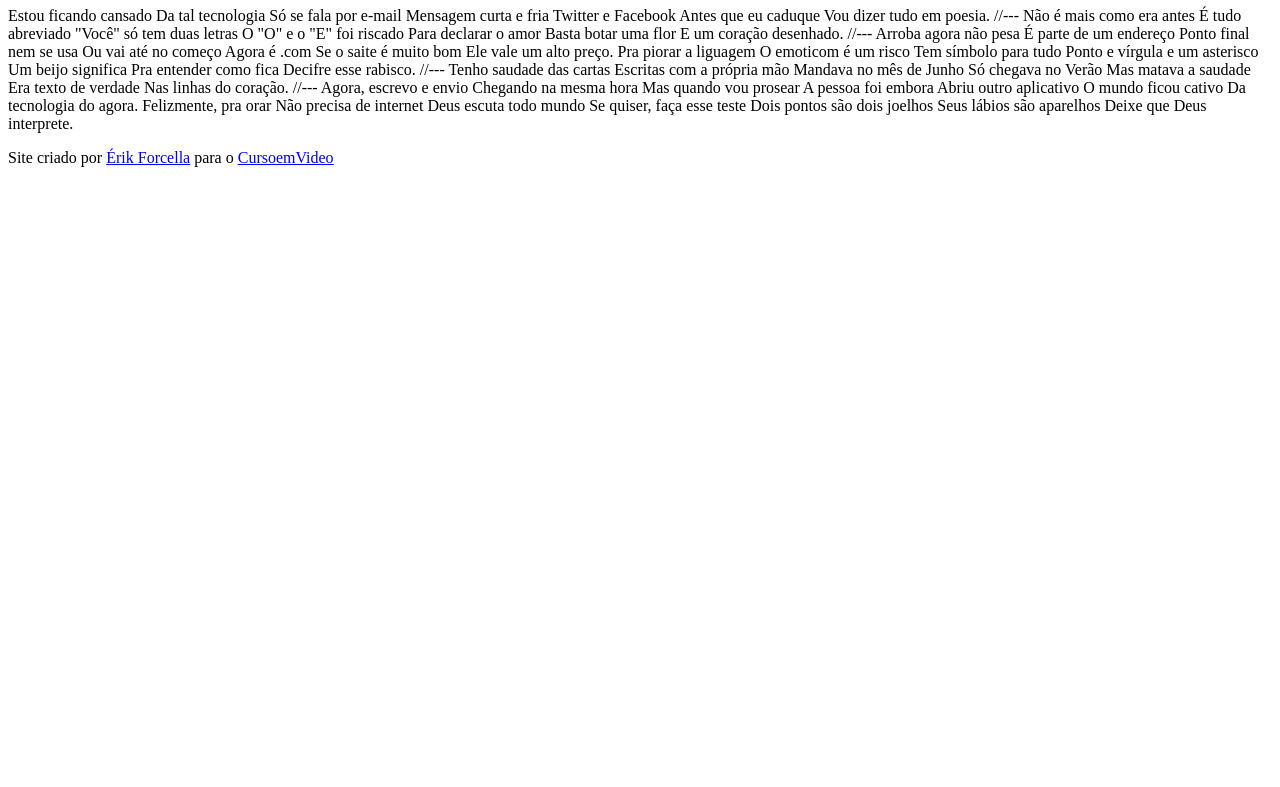
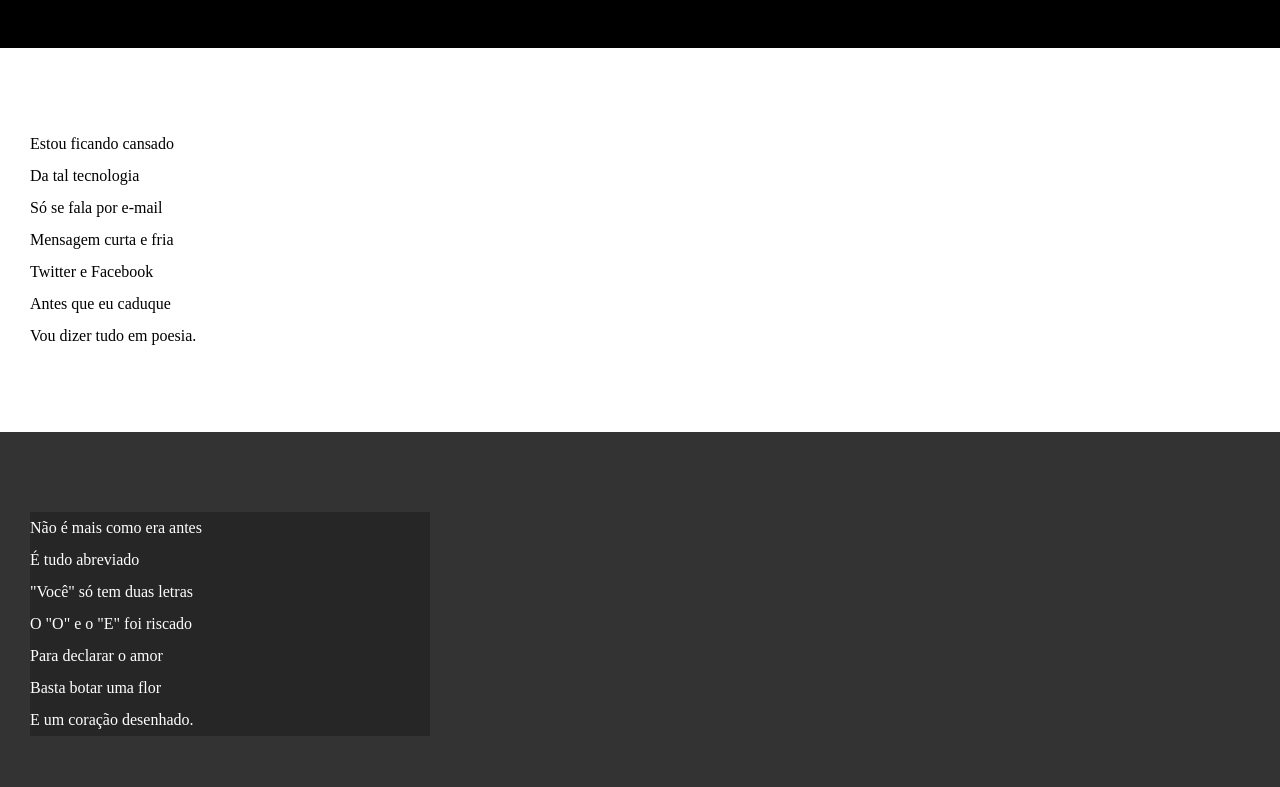
Before and after one commit to erikiitirouforcella/html-css, a plain HTML site: page desafios/d012/index.html in a window 1280 px wide. Shown: the part 107-894 px from the top of the page. Before the commit the page ends 800 px from the top, so only its background shows below. Drawn offline with Linux system fonts and the light colour scheme.

Commit message:
atualizei estilos das fontes e blocos

```diff
--- /dev/null
+++ b/desafios/d012/estilo/style.css
@@ -0,0 +1,65 @@
+@charset "UTF-8";
+
+  * {
+    margin: 0px;
+    padding: 0px;
+  }
+
+  html, body {
+    min-height: 100vh;
+    background-color: darkgray;
+  }
+
+  header {
+    background-color: black;
+    color: white;
+    text-align: center;
+  }
+
+  header > h1 {
+    padding-top: 50px;
+    font-variant: small-caps;
+  }
+
+  header > p {
+    padding-bottom: 50px;
+  }
+
+  header a, footer a {
+    color: white;
+    text-decoration: none;
+    font-weight: bolder;
+  }
+
+  header a:hover, footer a:hover {
+    text-decoration: underline;
+  }
+
+  section {
+    padding-top: 10vh;
+    padding-bottom: 10vh;
+    line-height: 2em;
+    padding-left: 30px;
+  }
+
+  section.normal {
+    background-color: white;
+    color: black;
+  }
+
+  section.imagem {
+    background-color: rgb(51, 51, 51);
+    color: white;
+  }
+
+  section.imagem > p {
+    width: 400px;
+    background-color: rgb(0, 0, 0, 0.253);
+  }
+
+  footer {
+    background-color: black;
+    color: white;
+    text-align: center;
+    padding: 10px;
+  }
--- a/desafios/d012/index.html
+++ b/desafios/d012/index.html
@@ -5,6 +5,7 @@
     <meta http-equiv="X-UA-Compatible" content="IE=edge">
     <meta name="viewport" content="width=device-width, initial-scale=1.0">
     <title>Cordel Moderno</title>
+    <link rel="stylesheet" href="estilo/style.css">
 </head>
 <body>
     <header>
@@ -16,69 +17,79 @@
         </p>
     </header>
 
-    Estou ficando cansado
-    Da tal tecnologia
-    Só se fala por e-mail
-    Mensagem curta e fria
-    Twitter e Facebook
-    Antes que eu caduque
-    Vou dizer tudo em poesia.
+    <section class="normal">
+        <p>
+            Estou ficando cansado <br>
+            Da tal tecnologia <br>
+            Só se fala por e-mail <br>
+            Mensagem curta e fria <br>
+            Twitter e Facebook <br>
+            Antes que eu caduque <br>
+            Vou dizer tudo em poesia.
+        </p>
+    </section>
 
-    //---
+    <section class="imagem">
+        <p>
+            Não é mais como era antes <br>
+            É tudo abreviado <br>
+            "Você" só tem duas letras <br>
+            O "O" e o "E" foi riscado <br>
+            Para declarar o amor <br>
+            Basta botar uma flor <br>
+            E um coração desenhado.
+        </p>
+    </section>
 
-    Não é mais como era antes
-    É tudo abreviado
-    "Você" só tem duas letras
-    O "O" e o "E" foi riscado
-    Para declarar o amor
-    Basta botar uma flor
-    E um coração desenhado.
+    <section class="normal">
+        <p>
+            Arroba agora não pesa <br>
+            É parte de um endereço <br>
+            Ponto final nem se usa <br>
+            Ou vai até no começo <br>
+            Agora é .com <br>
+            Se o saite é muito bom <br>
+            Ele vale um alto preço. <br>
+            Pra piorar a liguagem <br>
+            O emoticom é um risco <br>
+            Tem símbolo para tudo <br>
+            Ponto e vírgula e um asterisco <br>
+            Um beijo significa <br>
+            Pra entender como fica <br>
+            Decifre esse rabisco.
+        </p>
+    </section>
 
-    //---
+    <section class="imagem">
+        <p>
+            Tenho saudade das cartas <br>
+            Escritas com a própria mão <br>
+            Mandava no mês de Junho <br>
+            Só chegava no Verão <br>
+            Mas matava a saudade <br>
+            Era texto de verdade <br>
+            Nas linhas do coração.
+        </p>
+    </section>
 
-    Arroba agora não pesa
-    É parte de um endereço
-    Ponto final nem se usa
-    Ou vai até no começo
-    Agora é .com
-    Se o saite é muito bom
-    Ele vale um alto preço.
-
-    Pra piorar a liguagem
-    O emoticom é um risco
-    Tem símbolo para tudo
-    Ponto e vírgula e um asterisco
-    Um beijo significa
-    Pra entender como fica
-    Decifre esse rabisco.
-
-    //---
-
-    Tenho saudade das cartas
-    Escritas com a própria mão
-    Mandava no mês de Junho
-    Só chegava no Verão
-    Mas matava a saudade
-    Era texto de verdade
-    Nas linhas do coração.
-
-    //---
-
-    Agora, escrevo e envio
-    Chegando na mesma hora
-    Mas quando vou prosear
-    A pessoa foi embora
-    Abriu outro aplicativo
-    O mundo ficou cativo
-    Da tecnologia do agora.
-
-    Felizmente, pra orar
-    Não precisa de internet
-    Deus escuta todo mundo
-    Se quiser, faça esse teste
-    Dois pontos são dois joelhos
-    Seus lábios são aparelhos
-    Deixe que Deus interprete.
+    <section class="normal">
+        <p>
+            Agora, escrevo e envio <br>
+            Chegando na mesma hora <br>
+            Mas quando vou prosear <br>
+            A pessoa foi embora <br>
+            Abriu outro aplicativo <br>
+            O mundo ficou cativo <br>
+            Da tecnologia do agora. <br>
+            Felizmente, pra orar <br>
+            Não precisa de internet <br>
+            Deus escuta todo mundo <br>
+            Se quiser, faça esse teste <br>
+            Dois pontos são dois joelhos <br>
+            Seus lábios são aparelhos <br>
+            Deixe que Deus interprete.
+        </p>
+    </section>
 
     <footer>
         <p>
```
